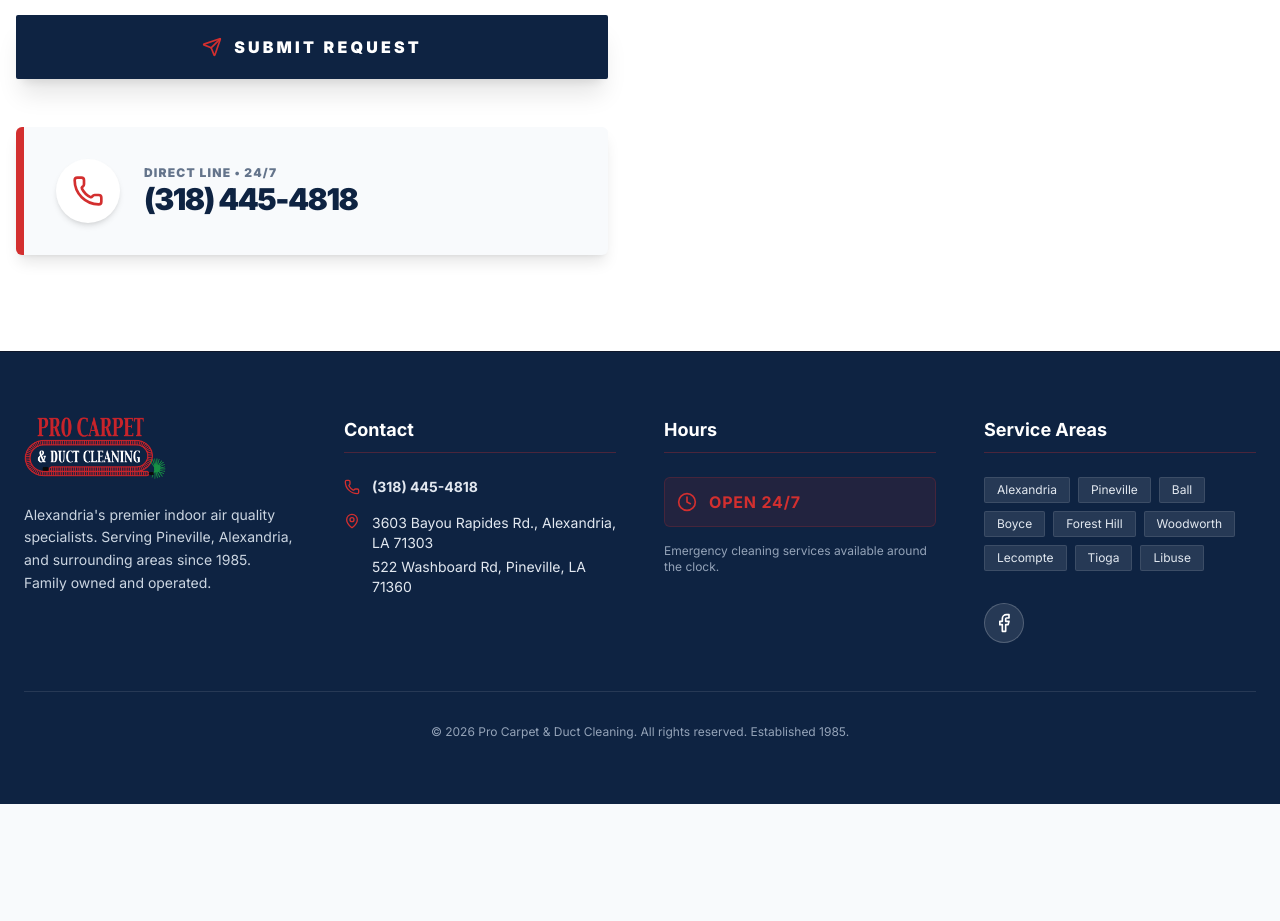
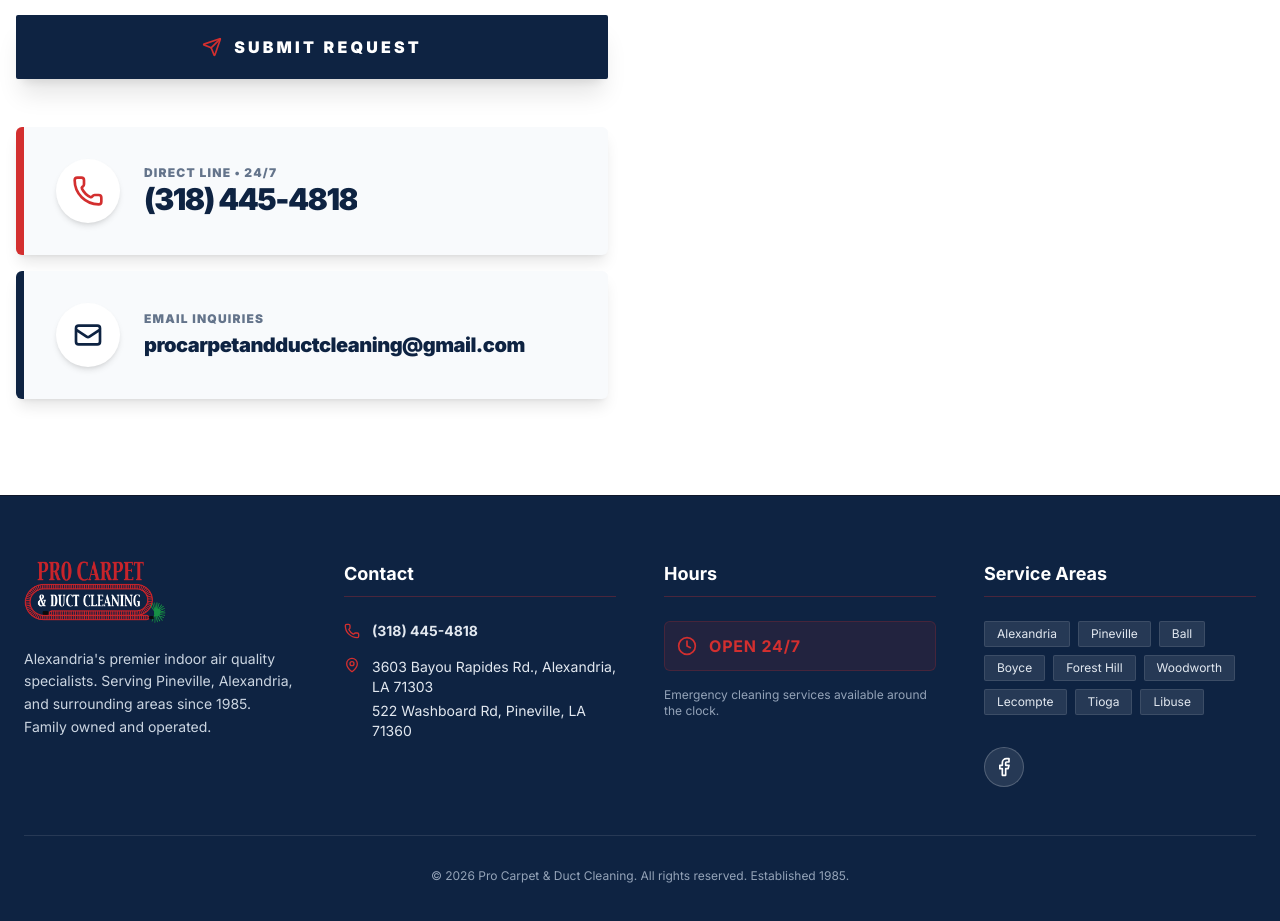
Before and after one commit to Founditmarketing/Pro-carpet-and-duct, a React (Vite) app: page / in a window 1280 px wide. Shown: the part 6980-7901 px from the top of the page. Before the commit the page ends 7784 px from the top, so only its background shows below. Built offline with nearby package versions, Linux system fonts and the light colour scheme; a web font is replaced by a local one.

Commit message:
fix: Resolve Vercel routing loop and finalize contact email UI layout

```diff
--- a/src/components/Contact.tsx
+++ b/src/components/Contact.tsx
@@ -97,13 +97,27 @@
               </form>
             )}
 
-            <div className="mt-12 flex items-center gap-6 p-8 bg-slate-50 rounded-md border-l-8 border-secondary shadow-lg">
-              <div className="w-16 h-16 bg-white rounded-full flex items-center justify-center text-secondary shadow-md shrink-0">
-                <Phone className="w-8 h-8" />
+            <div className="mt-12 space-y-4">
+              <div className="flex items-center gap-6 p-8 bg-slate-50 rounded-md border-l-8 border-secondary shadow-lg">
+                <div className="w-16 h-16 bg-white rounded-full flex items-center justify-center text-secondary shadow-md shrink-0">
+                  <Phone className="w-8 h-8" />
+                </div>
+                <div className="space-y-1 overflow-hidden">
+                  <p className="text-xs text-slate-500 font-black uppercase tracking-widest">Direct Line • 24/7</p>
+                  <a href="tel:+13184454818" className="text-2xl md:text-3xl font-black text-primary hover:text-secondary transition-colors tracking-tighter">(318) 445-4818</a>
+                </div>
               </div>
-              <div className="space-y-1">
-                <p className="text-xs text-slate-500 font-black uppercase tracking-widest">Direct Line • 24/7</p>
-                <a href="tel:+13184454818" className="text-2xl md:text-3xl font-black text-primary hover:text-secondary transition-colors tracking-tighter">(318) 445-4818</a>
+
+              <div className="flex items-center gap-6 p-8 bg-slate-50 rounded-md border-l-8 border-primary shadow-lg">
+                <div className="w-16 h-16 bg-white rounded-full flex items-center justify-center text-primary shadow-md shrink-0">
+                  <svg className="w-8 h-8" fill="none" viewBox="0 0 24 24" stroke="currentColor">
+                    <path strokeLinecap="round" strokeLinejoin="round" strokeWidth={2} d="M3 8l7.89 5.26a2 2 0 002.22 0L21 8M5 19h14a2 2 0 002-2V7a2 2 0 00-2-2H5a2 2 0 00-2 2v10a2 2 0 002 2z" />
+                  </svg>
+                </div>
+                <div className="space-y-1 overflow-hidden">
+                  <p className="text-xs text-slate-500 font-black uppercase tracking-widest">Email Inquiries</p>
+                  <a href="mailto:procarpetandductcleaning@gmail.com" className="text-lg md:text-xl font-black text-primary hover:text-secondary transition-colors tracking-tight truncate block">procarpetandductcleaning@gmail.com</a>
+                </div>
               </div>
             </div>
           </div>
--- a/src/pages/ContactPage.tsx
+++ b/src/pages/ContactPage.tsx
@@ -56,6 +56,18 @@
                 <div>
                    <div className="text-xs uppercase tracking-widest text-slate-400 font-bold mb-1">Direct Line (24/7)</div>
                    <div className="text-2xl md:text-3xl font-bold group-hover:text-secondary transition-colors drop-shadow-md">(318) 445-4818</div>
+                </div>
+              </a>
+
+              <a href="mailto:procarpetandductcleaning@gmail.com" className="flex items-start gap-4 md:gap-5 hover:text-white transition-all group">
+                <div className="bg-white/5 p-3 md:p-4 rounded-full group-hover:scale-110 transition-all border border-white/10 shadow-inner">
+                  <svg className="w-5 h-5 md:w-6 md:h-6 text-secondary" fill="none" viewBox="0 0 24 24" stroke="currentColor">
+                    <path strokeLinecap="round" strokeLinejoin="round" strokeWidth={2} d="M3 8l7.89 5.26a2 2 0 002.22 0L21 8M5 19h14a2 2 0 002-2V7a2 2 0 00-2-2H5a2 2 0 00-2 2v10a2 2 0 002 2z" />
+                  </svg>
+                </div>
+                <div>
+                   <div className="text-xs uppercase tracking-widest text-slate-400 font-bold mb-1">Email Address</div>
+                   <div className="text-base md:text-xl font-bold group-hover:text-secondary transition-colors drop-shadow-md">procarpetandductcleaning@gmail.com</div>
                 </div>
               </a>
 
```
Also changed, not shown: vercel.json.
